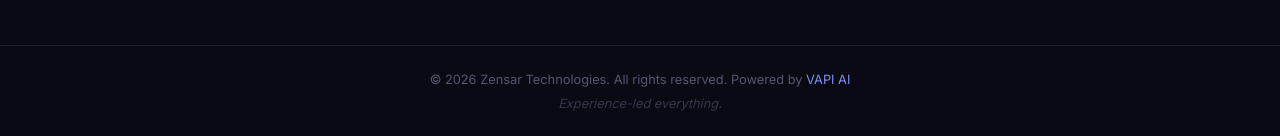
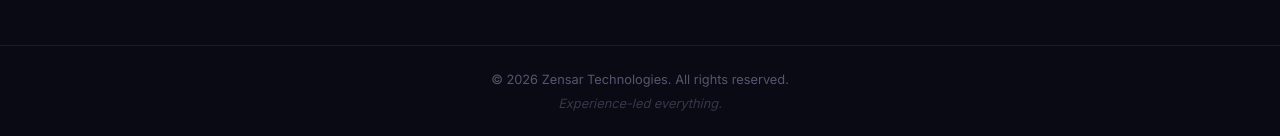
Before and after one commit to Ayush-1-7/Ayush-s-AI-Voice-Bot, a website built with Vite: page index.html in a window 1280 px wide. Shown: the part 2190-2326 px from the top of the page. Built offline with nearby package versions, Linux system fonts and the light colour scheme; what @vapi-ai/web would draw is missing.

Commit message:
fix: remove VAPI branding from footer

```diff
--- a/index.html
+++ b/index.html
@@ -246,8 +246,7 @@
   <!-- Footer -->
   <footer class="footer">
     <div class="footer__inner">
-      <p>© 2026 Zensar Technologies. All rights reserved. Powered by <a href="https://vapi.ai"
-          target="_blank" rel="noopener">VAPI AI</a></p>
+      <p>© 2026 Zensar Technologies. All rights reserved.</p>
       <p class="footer__tagline">Experience-led everything.</p>
     </div>
   </footer>
```
